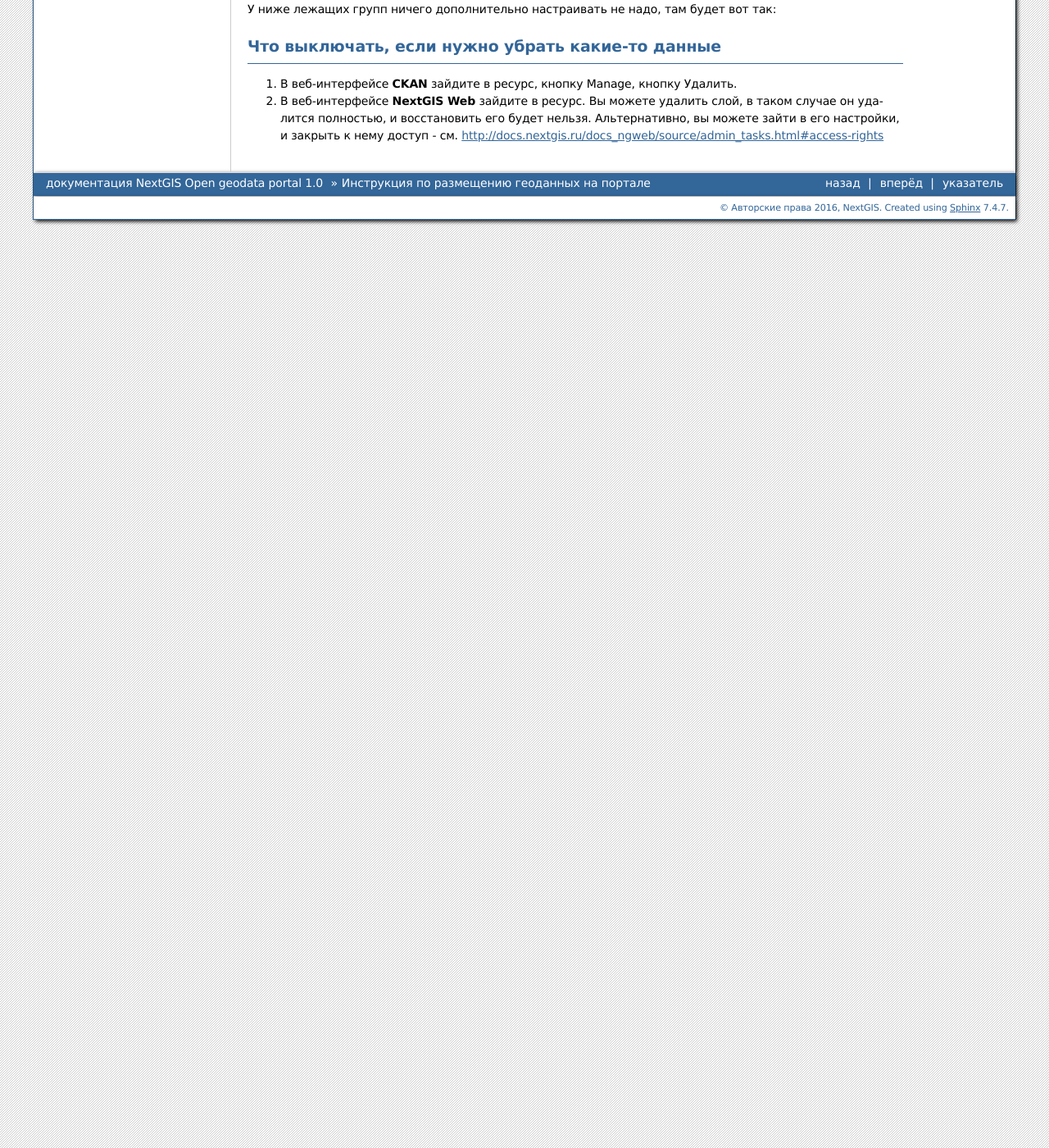
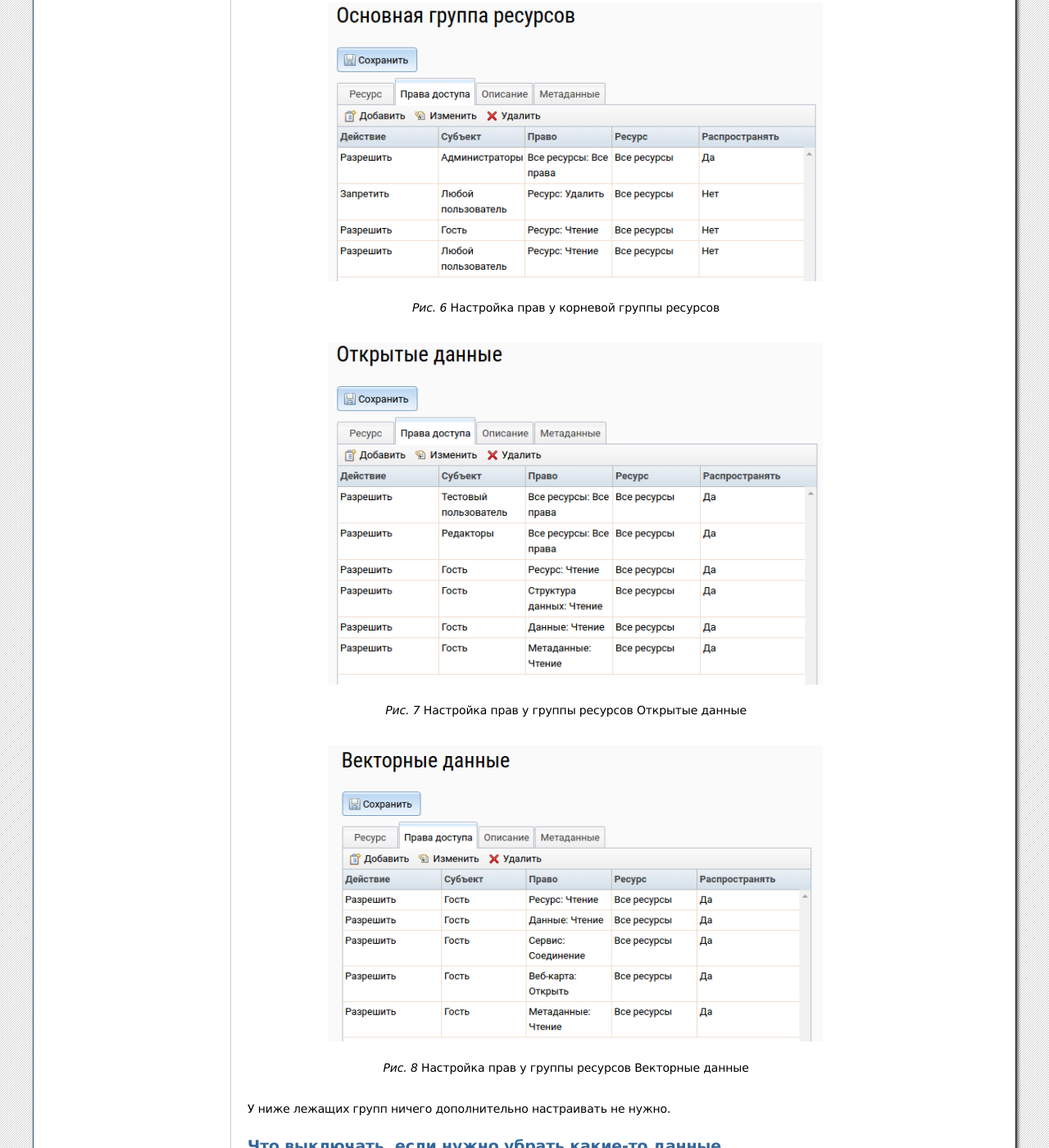
Before and after one commit to nextgis/docs_ogportal, a Sphinx documentation site: the page built from source/editor.rst, in a window 1280 px wide and 1400 px high, scrolled down 8371 px. Shown: the whole window at 82% size. Built offline with Sphinx 7.4.7, drawn with Linux system fonts in a browser that asks for light colours; formulas are drawn with MathJax 3.

Commit message:
Инструкция редактора готова в вычитке, картинки все.

```diff
--- a/source/editor.rst
+++ b/source/editor.rst
@@ -251,15 +251,28 @@
 Как должны быть настроены права в :program:`NextGIS Web`
 --------------------------------------------------------
 
-.. todo:  фигура. Настройка прав у корневой группы ресурсов
+.. figure:: _static/ogportalNGWAccess1.png
+   :name: ogportalNGWAccess1
+   :align: center
+   :width: 16cm
 
-.. todo:  фигура. Настройка прав у группы ресурсов ***
+   Настройка прав у корневой группы ресурсов
 
-.. todo:  фигура. Настройка прав у группы ресурсов ***
+.. figure:: _static/ogportalNGWAccess2.png
+   :name: ogportalNGWAccess2
+   :align: center
+   :width: 16cm
 
-У ниже лежащих групп ничего дополнительно настраивать не надо, там будет вот так:
+   Настройка прав у группы ресурсов Открытые данные
 
-.. todo: фигура. Настройка прав у группы ресурсов *** (или у слоя?)
+.. figure:: _static/ogportalNGWAccess3.png
+   :name: ogportalNGWAccess3
+   :align: center
+   :width: 16cm
+
+   Настройка прав у группы ресурсов Векторные данные
+
+У ниже лежащих групп ничего дополнительно настраивать не нужно.
 
 
 
```
Also changed, not shown: source/_static/ogportalNGWAccess1.png (added), source/_static/ogportalNGWAccess2.png (added), source/_static/ogportalNGWAccess3.png (added).
